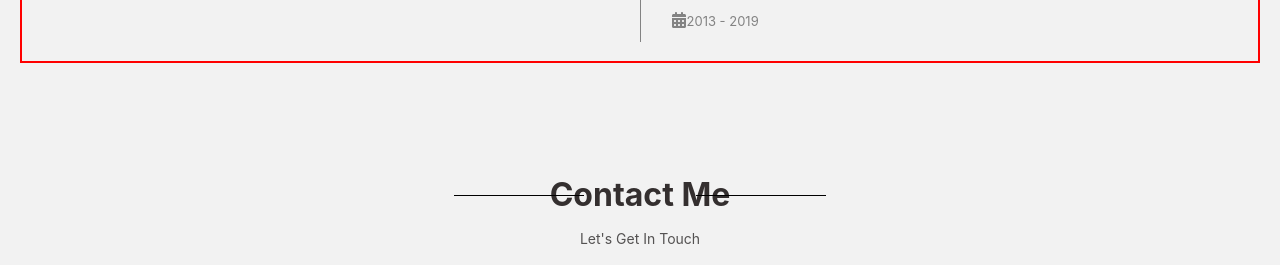
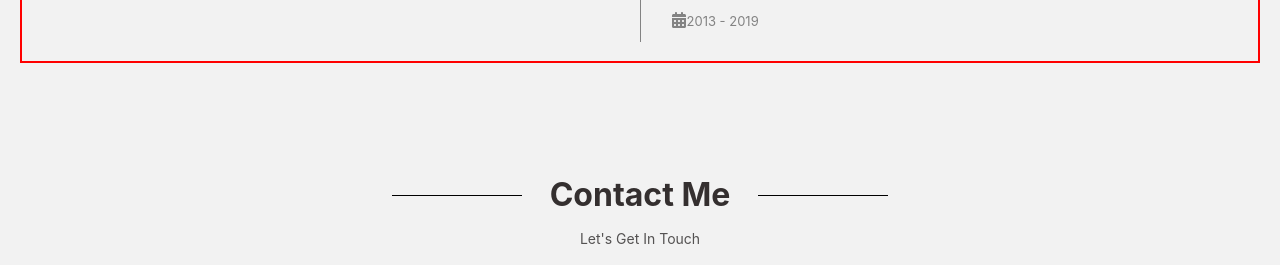
Before and after one commit to VSI12/Portfolio_v2, a Next.js app: page / in a window 1280 px wide. Shown: the part 2454-2719 px from the top of the page. Built offline with nearby package versions, Linux system fonts and the light colour scheme; no server answers.

Commit message:
title dash

```diff
--- a/src/components/Contact/contact.module.css
+++ b/src/components/Contact/contact.module.css
@@ -315,6 +315,26 @@
   margin-bottom: 64px;
 }
 
+  /* For medium devices */
+@media screen and (max-width: 1540px) {
+  .section__title::before {
+        left: 30%;              /* Position the left line */
+  }
+  .section__title::after {
+        right: 30%;             /* Position the right line */
+  }
+}
+
+@media screen and (max-width: 1125px) {
+  .section__title::before {
+    left: 25%;              /* Position the left line */
+  }
+  .section__title::after {
+    right: 25%;             /* Position the right line */
+  }
+}
+
+
 
   /* For medium devices */
 @media screen and (max-width: 768px) {
```
